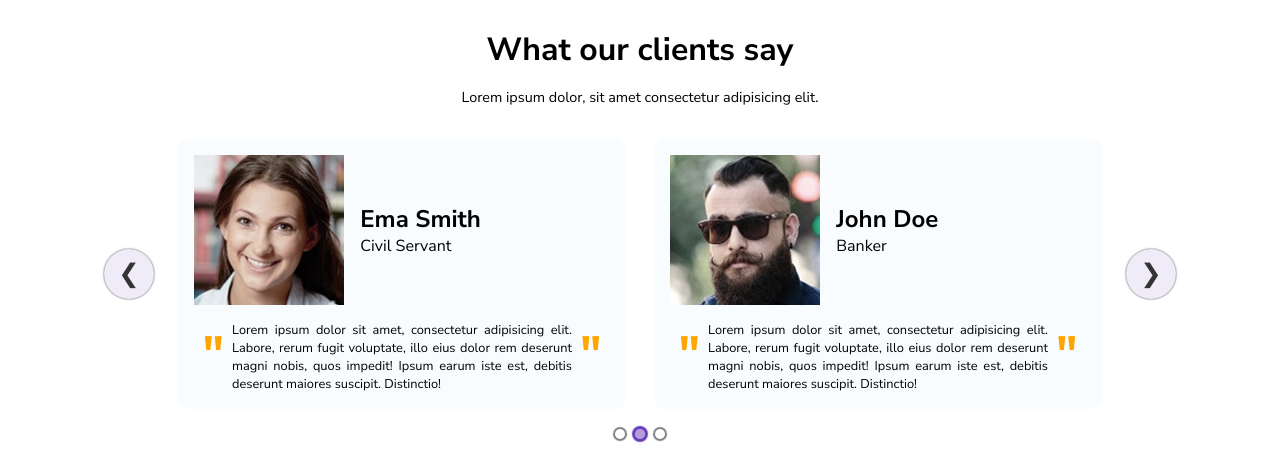
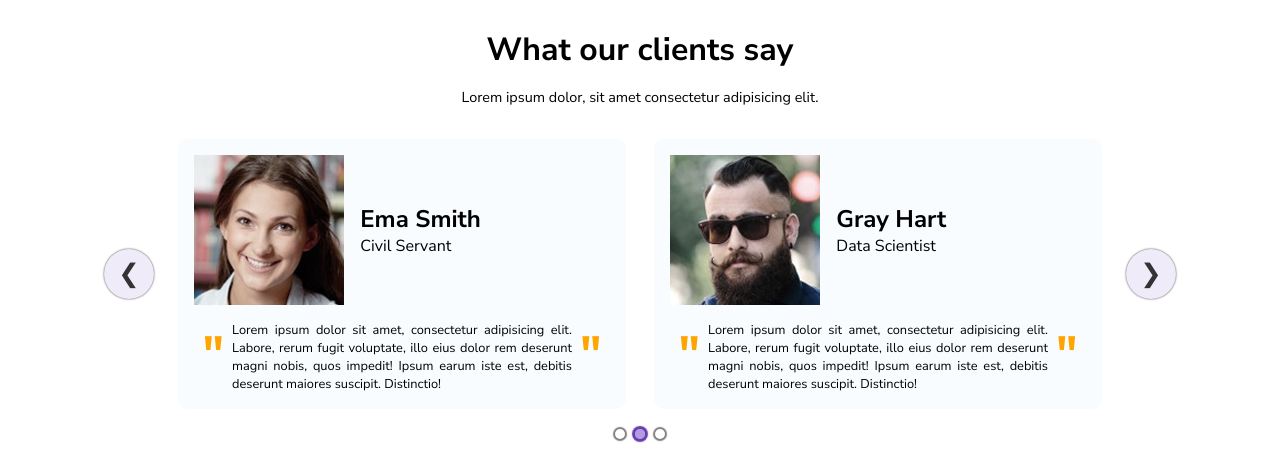
Before and after one commit to Luxt-Tech-JavaScript-Peer2/Digimakers-Landing-Page, a React (Create React App) app: page / in a window 1280 px wide. Shown: the part 1700-2159 px from the top of the page. Built offline with nearby package versions, Linux system fonts and the light colour scheme.

Commit message:
additional adjustment

```diff
--- a/src/Components/Testimonials.js
+++ b/src/Components/Testimonials.js
@@ -1,5 +1,6 @@
 import React, { Component } from 'react';
-import {testimonies} from "./Testimonies";
+import { testimoniesData } from "./Testimonies";
+import Testimony from './Testimony';
 import Carousel from 'react-elastic-carousel';
 
 
@@ -14,6 +15,13 @@ export default class Testimonials extends Component {
   }
 
   render() {
+
+  const testimonies =  testimoniesData.map((item) => {
+      return(
+        <Testimony testimony={item}/>
+      )
+    })
+
     return (
       <section className='testimonial'>
       <div className='wrapper'>
@@ -25,29 +33,10 @@ export default class Testimonials extends Component {
             breakPoints={this.breakPoints}
             itemsToScroll={1}
             enableAutoPlay
-            autoPlaySpeed={5000}
+            autoPlaySpeed={4000}
           >
-          {
-            testimonies.map((item, index) => {
-            return(
-              <div className='slide' key={index}>
-              <div>
-                <img src={item.photo}  alt={item.name}/>
-                <div className='head'>
-                  <h3>{item.name}</h3>
-                  <p>{item.title}</p>
-                </div>
-              </div>
-              <div className='description'>
-                <span className='open quote'>"</span>
-                <p>{item.testimony}</p>
-                <span className='close quote'>"</span>
-              </div>
-          </div>
-            )
-          })
-          }
-        </Carousel>
+             {testimonies}
+          </Carousel>
 
       </div>
     </section>
--- a/src/Components/Testimonies.js
+++ b/src/Components/Testimonies.js
@@ -4,42 +4,47 @@ import photo3 from '../assets/testimonial-3.jpg';
 import photo4 from '../assets/testimonial-4.jpg';
 import photo5 from '../assets/testimonial-5.jpg';
 import photo6 from '../assets/testimonial-6.jpg';
-// import web from '../assets/web-dev-icon-2.png';
 
-export const testimonies = [
+export const testimoniesData = [
   {
+    id: 1,
     name: 'john doe',
     title: 'software developer',
     photo: photo,
     testimony: 'Lorem ipsum dolor sit amet, consectetur adipisicing elit. Labore, rerum fugit voluptate, illo eius dolor rem deserunt magni nobis, quos impedit! Ipsum earum iste est, debitis deserunt maiores suscipit. Distinctio!'
   },
   {
+    id: 2,
     name: 'ema smith',
     title: 'Civil servant',
     photo: photo2,
     testimony: 'Lorem ipsum dolor sit amet, consectetur adipisicing elit. Labore, rerum fugit voluptate, illo eius dolor rem deserunt magni nobis, quos impedit! Ipsum earum iste est, debitis deserunt maiores suscipit. Distinctio!'
   },
   {
-    name: 'john doe',
-    title: 'Banker',
+    id: 3,
+    name: 'Gray hart',
+    title: 'Data Scientist',
     photo: photo3,
     testimony: 'Lorem ipsum dolor sit amet, consectetur adipisicing elit. Labore, rerum fugit voluptate, illo eius dolor rem deserunt magni nobis, quos impedit! Ipsum earum iste est, debitis deserunt maiores suscipit. Distinctio!'
   },
   {
-    name: 'john doe',
-    title: 'Banker',
+    id: 4,
+    name: 'john obidi',
+    title: 'Socila influencer',
     photo: photo4,
     testimony: 'Lorem ipsum dolor sit amet, consectetur adipisicing elit. Labore, rerum fugit voluptate, illo eius dolor rem deserunt magni nobis, quos impedit! Ipsum earum iste est, debitis deserunt maiores suscipit. Distinctio!'
   },
   {
-    name: 'john doe',
-    title: 'Banker',
+    id: 5,
+    name: 'elun musk',
+    title: 'CEO Tesla',
     photo: photo5,
     testimony: 'Lorem ipsum dolor sit amet, consectetur adipisicing elit. Labore, rerum fugit voluptate, illo eius dolor rem deserunt magni nobis, quos impedit! Ipsum earum iste est, debitis deserunt maiores suscipit. Distinctio!'
   },
   {
-    name: 'john doe',
-    title: 'Banker',
+    id: 6,
+    name: 'harun Mnwenda',
+    title: 'Senior web Engineer',
     photo: photo6,
     testimony: 'Lorem ipsum dolor sit amet, consectetur adipisicing elit. Labore, rerum fugit voluptate, illo eius dolor rem deserunt magni nobis, quos impedit! Ipsum earum iste est, debitis deserunt maiores suscipit. Distinctio!'
   }
--- /dev/null
+++ b/src/Components/Testimony.js
@@ -0,0 +1,20 @@
+import React from 'react'
+
+export default function Testimony(props) {
+  return (
+    <div className='slide' key={props.testimony.id}>
+      <div>
+        <img src={props.testimony.photo}  alt={props.testimony.name}/>
+        <div className='head'>
+          <h3>{props.testimony.name}</h3>
+          <p>{props.testimony.title}</p>
+        </div>
+      </div>
+      <div className='description'>
+        <span className='open quote'>"</span>
+        <p>{props.testimony.testimony}</p>
+        <span className='close quote'>"</span>
+      </div>
+  </div>
+  )
+}
```
